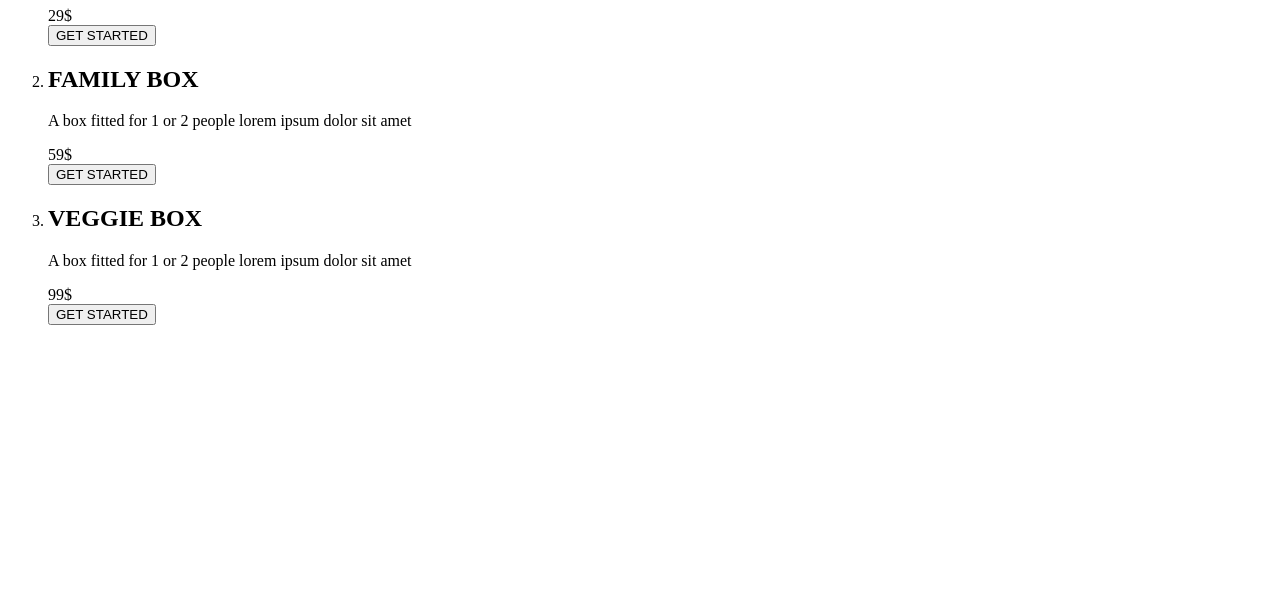
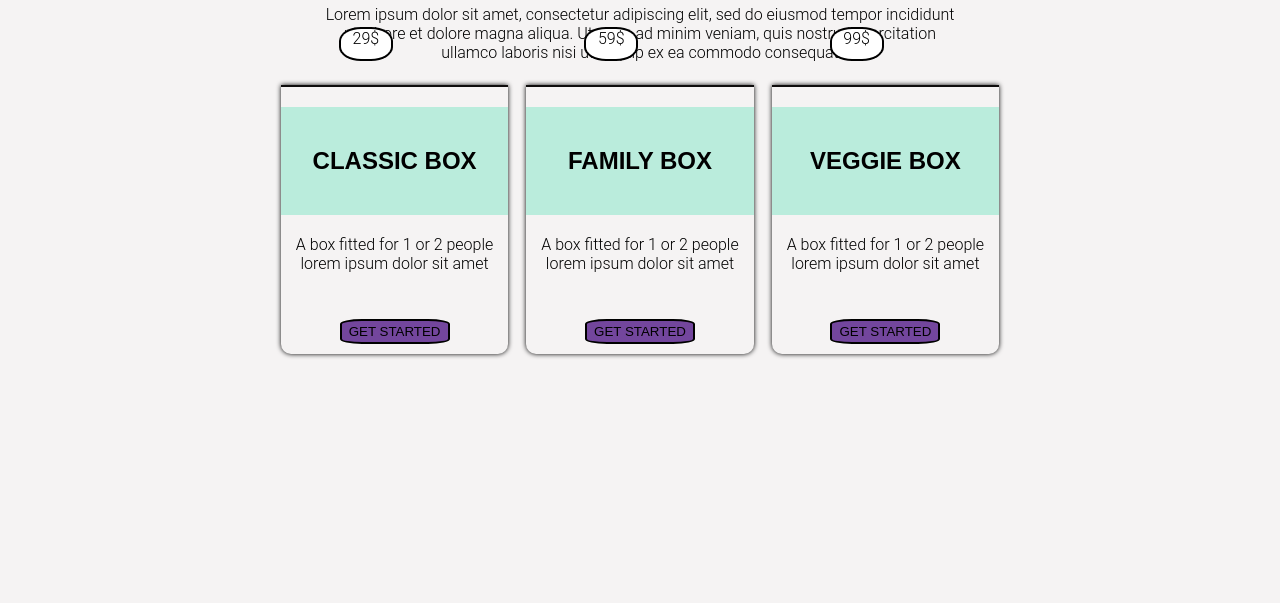
Before and after one commit to InnaSh17/portfolio1, a plain HTML site: page css/index-box.html in a window 1280 px wide. Shown: the part 197-800 px from the top of the page. Drawn offline with Linux system fonts and the light colour scheme; a web font is replaced by a local one.

Commit message:
Update index-box.html

```diff
--- a/css/index-box.html
+++ b/css/index-box.html
@@ -12,7 +12,7 @@
 <link rel="preconnect" href="https://fonts.gstatic.com" crossorigin>
 <link href="https://fonts.googleapis.com/css2?family=Kalnia:wght@200&display=swap" rel="stylesheet">
 
-<link rel="stylesheet" href="style.css">
+<link rel="stylesheet" href="style-box.css">
 </head>
     <body>
         <section class="box-options">
```
